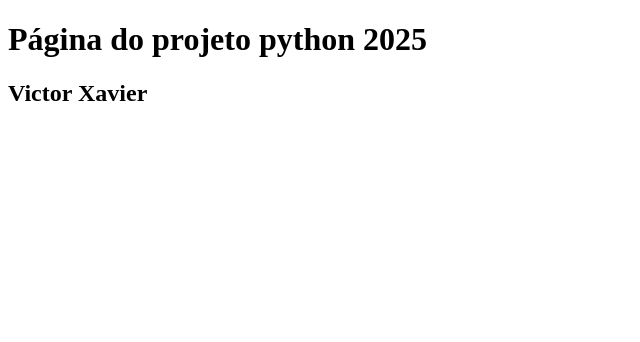
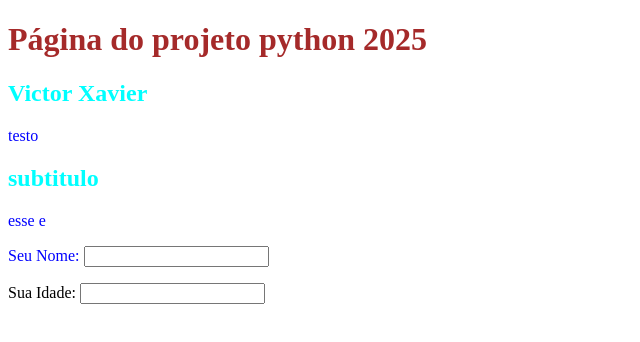
Before and after one commit to VictorXavierr1/git1309, a plain HTML site: page index.html in a window 1280 px wide. Shown: the whole page, without its empty margins (0-640 px from the left). Drawn offline with Linux system fonts and the light colour scheme.

Commit message:
Mais recente

```diff
--- a/index.html
+++ b/index.html
@@ -1,12 +1,28 @@
 <!DOCTYPE html>
-<html lang="en">
+<html lang="pt-br">
 <head>
+    <link rel="stylesheet" href="style.css">
     <meta charset="UTF-8">
     <meta name="viewport" content="width=device-width, initial-scale=1.0">
     <title>Projeto Python</title>
+    <style>
+    p{
+        color: blue;
+    }
+    h2{color: aqua;}
+    h1{
+        color: brown;
+    }</style>
 </head>
 <body>
     <h1>Página do projeto python 2025</h1>
     <h2>Victor Xavier</h2>
+    <P>testo</P>
+    <h2>subtitulo</h2>
+    <p>esse e </p>
+    <p>Seu Nome: <input type="Meu Nome: "></p>
+    Sua Idade: <input type="Minha Idade: ">
+
+
 </body>
 </html>
--- /dev/null
+++ b/style.css
@@ -0,0 +1 @@
+colgroup
```
